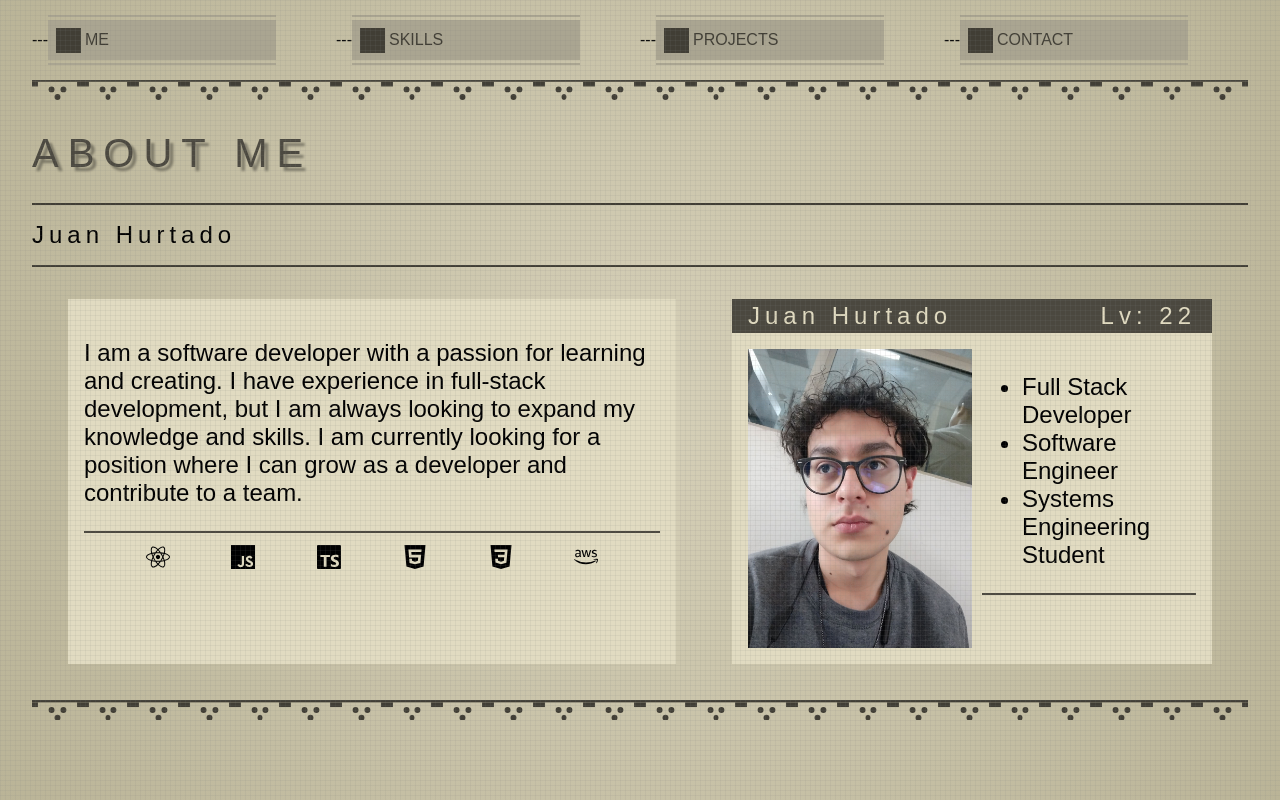
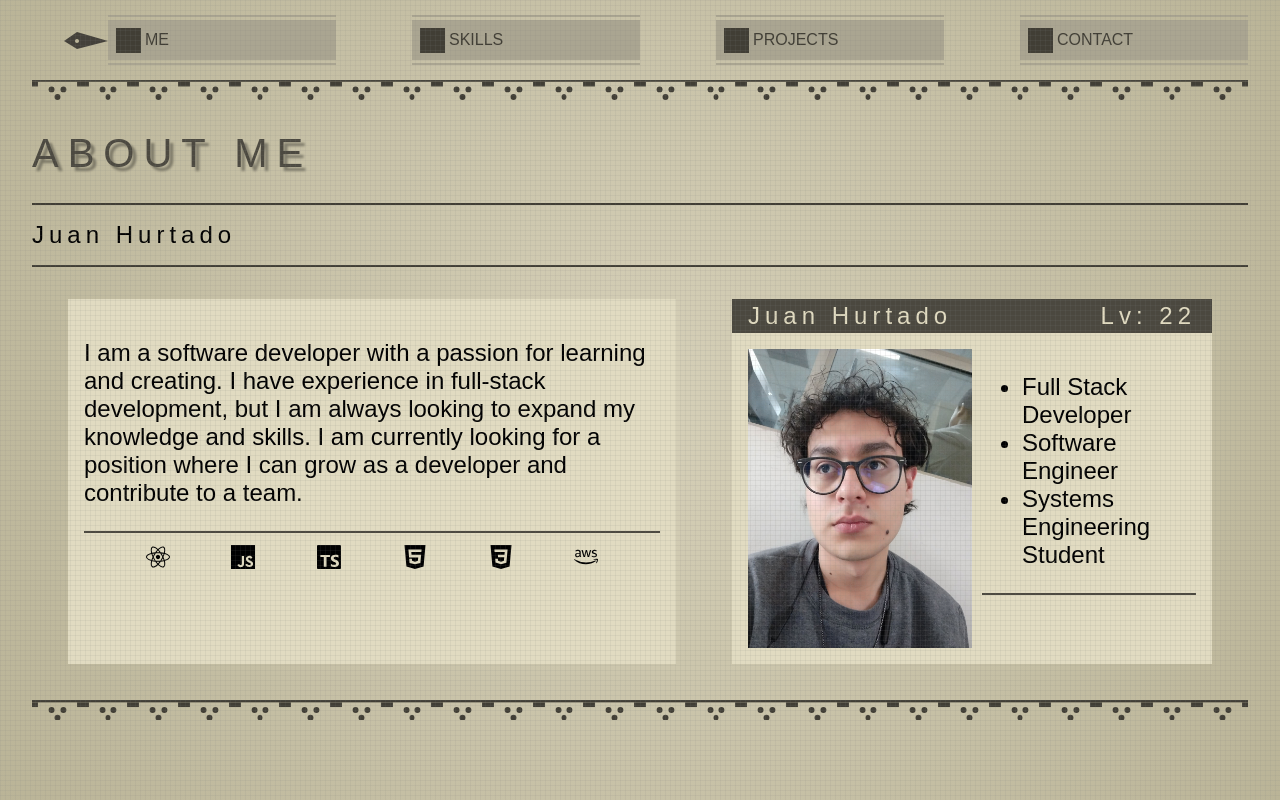
Before and after one commit to ElHurta/portfolio-hurtado, a Next.js app: page / in a window 1280 px wide. Built offline with nearby package versions, Linux system fonts and the light colour scheme.

Commit message:
adding pointer svg and state

```diff
--- a/src/app/components/Home/Introduction.tsx
+++ b/src/app/components/Home/Introduction.tsx
@@ -1,5 +1,5 @@
 import styles from './Introduction.module.css'
-import profile from './profile.jpg'
+import profile from '../../../../assets/profile.jpg'
 import Image from 'next/image'
 
 export default function Introduction() {
--- a/src/app/components/Navigation/NavItem.module.css
+++ b/src/app/components/Navigation/NavItem.module.css
@@ -1,6 +1,7 @@
 .navitem {
     display: flex;
     align-items: center;
+    justify-content: flex-end;
     width: 25%;
     height: 100%;
     font-family: 'Arial';
--- a/src/app/components/Navigation/NavItem.tsx
+++ b/src/app/components/Navigation/NavItem.tsx
@@ -1,12 +1,25 @@
+'use client'
+
 import { Route } from "@/app/routers"
+import {useState} from "react"
 import Link from "next/link"
+import Image from "next/image"
+import pointer from '../../../../assets/pointer.svg'
 
 import styles from './NavItem.module.css'
 
 export function NavItem({route}: {route: Route}){
+
+    const [active, setActive] = useState(route.active)
+
     return (
         <li className={styles.navitem}>
-            <p>---</p>
+            {
+                active && (
+                    <Image src={pointer} alt="pointer" />
+                )
+            }
+
             <div className={styles.navButton}>
                 <div className={styles.buttonContent}>
                     <Link href={route.path}>
--- a/src/app/components/Navigation/Navigation.module.css
+++ b/src/app/components/Navigation/Navigation.module.css
@@ -21,7 +21,6 @@
     height: 100%;
 
     display: flex;
-    justify-content: space-between;
     align-items: center;
     list-style: none;
 }
--- a/src/app/routers.ts
+++ b/src/app/routers.ts
@@ -1,11 +1,12 @@
 export interface Route {
     label: string;
     path: string;
+    active: boolean;
 }
 
 export const routes: Route[] = [
-    { label: 'ME', path: '/' },
-    { label: 'SKILLS', path: '/skills' },
-    { label: 'PROJECTS', path: '/projects' },
-    { label: 'CONTACT', path: '/contact' },
+    { label: 'ME', path: '/', active : true },
+    { label: 'SKILLS', path: '/skills', active : false },
+    { label: 'PROJECTS', path: '/projects', active : false },
+    { label: 'CONTACT', path: '/contact', active : false },
 ]
```
Also changed, not shown: src/app/components/Navigation/Navigation.tsx (+4 -4 lines), assets/pointer.svg (added), assets/profile.jpg (renamed from src/app/components/Home/profile.jpg).
